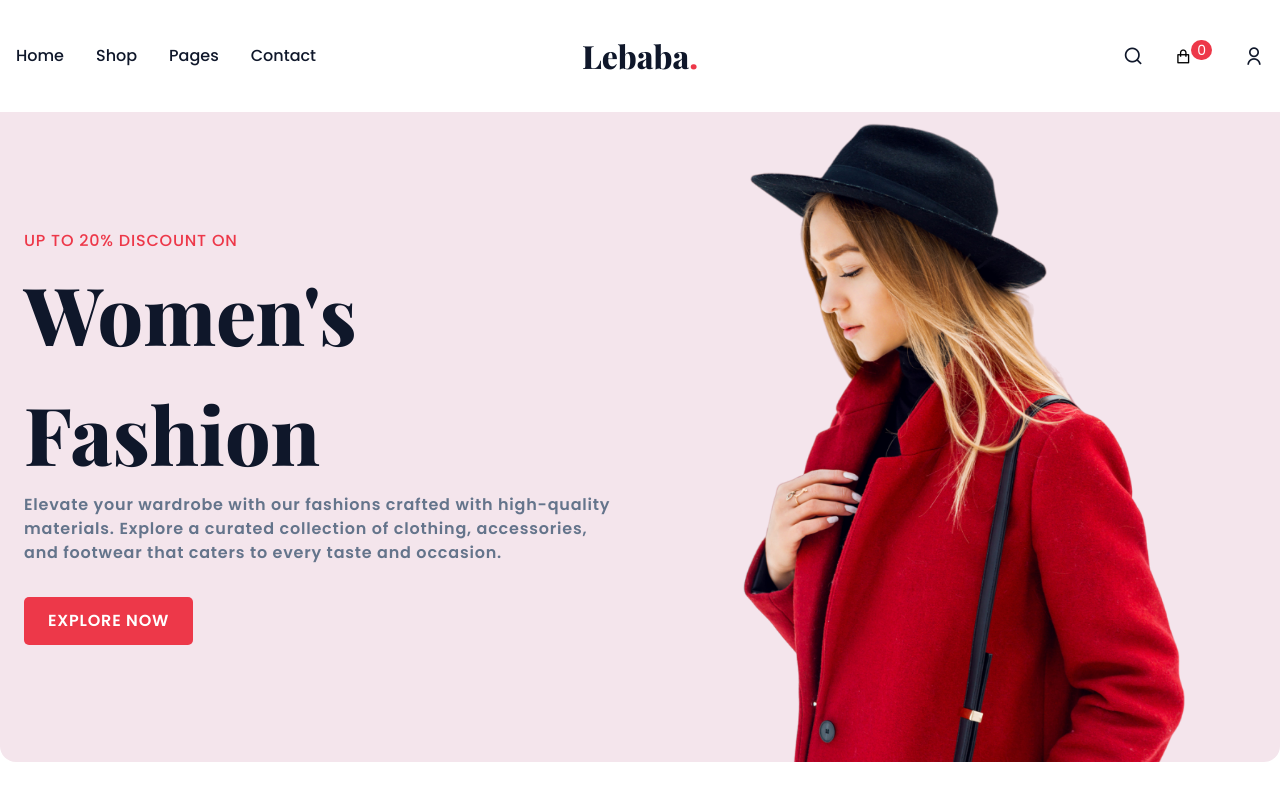
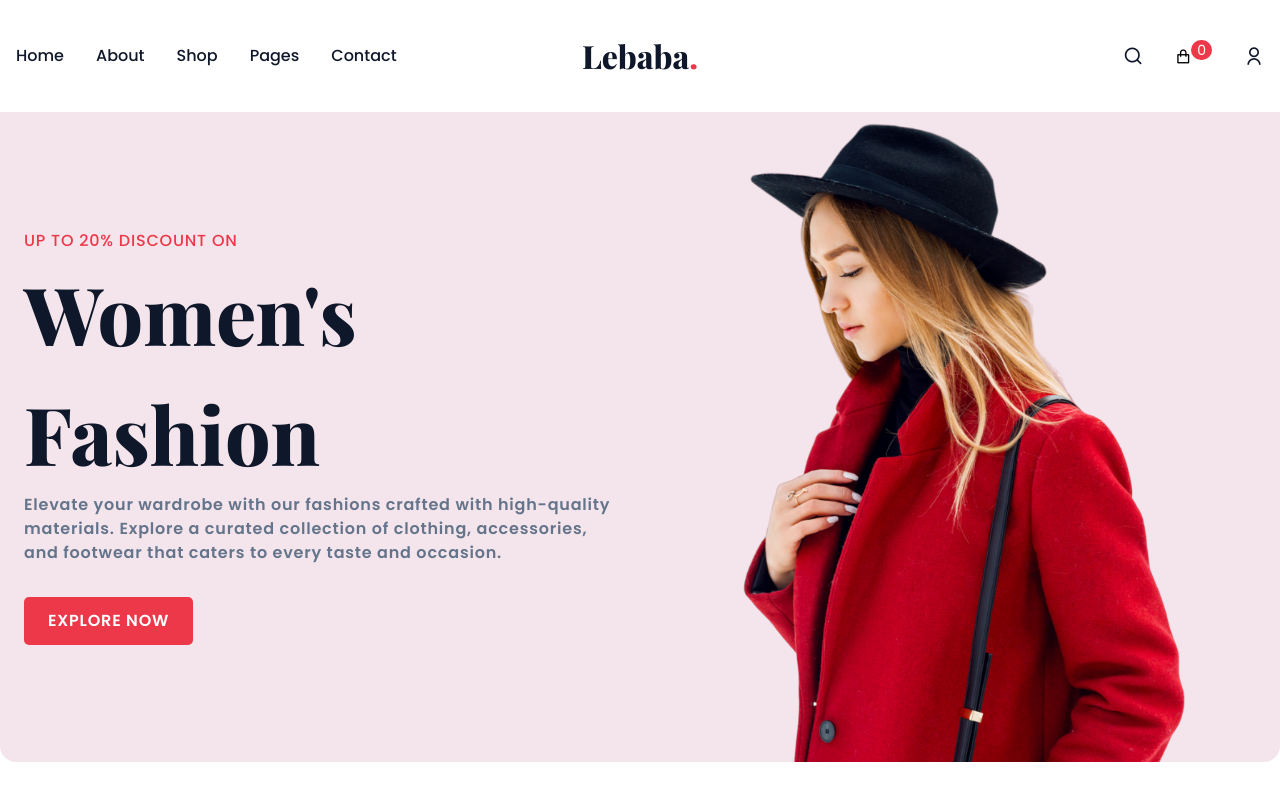
Before and after one commit to MAbdurahman/mern-lebaba-project, a React (Vite) app in the folder frontend/: page / in a window 1280 px wide. Shown: the top 800 px of the page. Built offline with nearby package versions, Linux system fonts and the light colour scheme.

Commit message:
Update components/NavbarComponent.jsx and layouts/FooterLayout.jsx

```diff
--- a/frontend/src/components/NavbarComponent.jsx
+++ b/frontend/src/components/NavbarComponent.jsx
@@ -17,6 +17,7 @@ export default function NavbarComponent() {
          <nav className='max-w-screen-2xl mx-auto px-4 flex justify-between items-center'>
             <ul className='nav__links'>
                <li className='link'><Link to="/">Home</Link></li>
+               <li className='link'><Link to="/">About</Link></li>
                <li className='link'><Link to="/shop">Shop</Link></li>
                <li className='link'><Link to="/">Pages</Link></li>
                <li className='link'><Link to="/contact">Contact</Link></li>
--- a/frontend/src/layouts/FooterLayout.jsx
+++ b/frontend/src/layouts/FooterLayout.jsx
@@ -60,7 +60,7 @@ export default function FooterLayout() {
          </footer>
 
          <div className='footer__bar tracking-wider bg-neutral-100'>
-            Copyright © 2024 by Lebaba. All rights reserved.
+            © 2024 by Lebaba. All rights reserved.
          </div>
       </>
 
```
